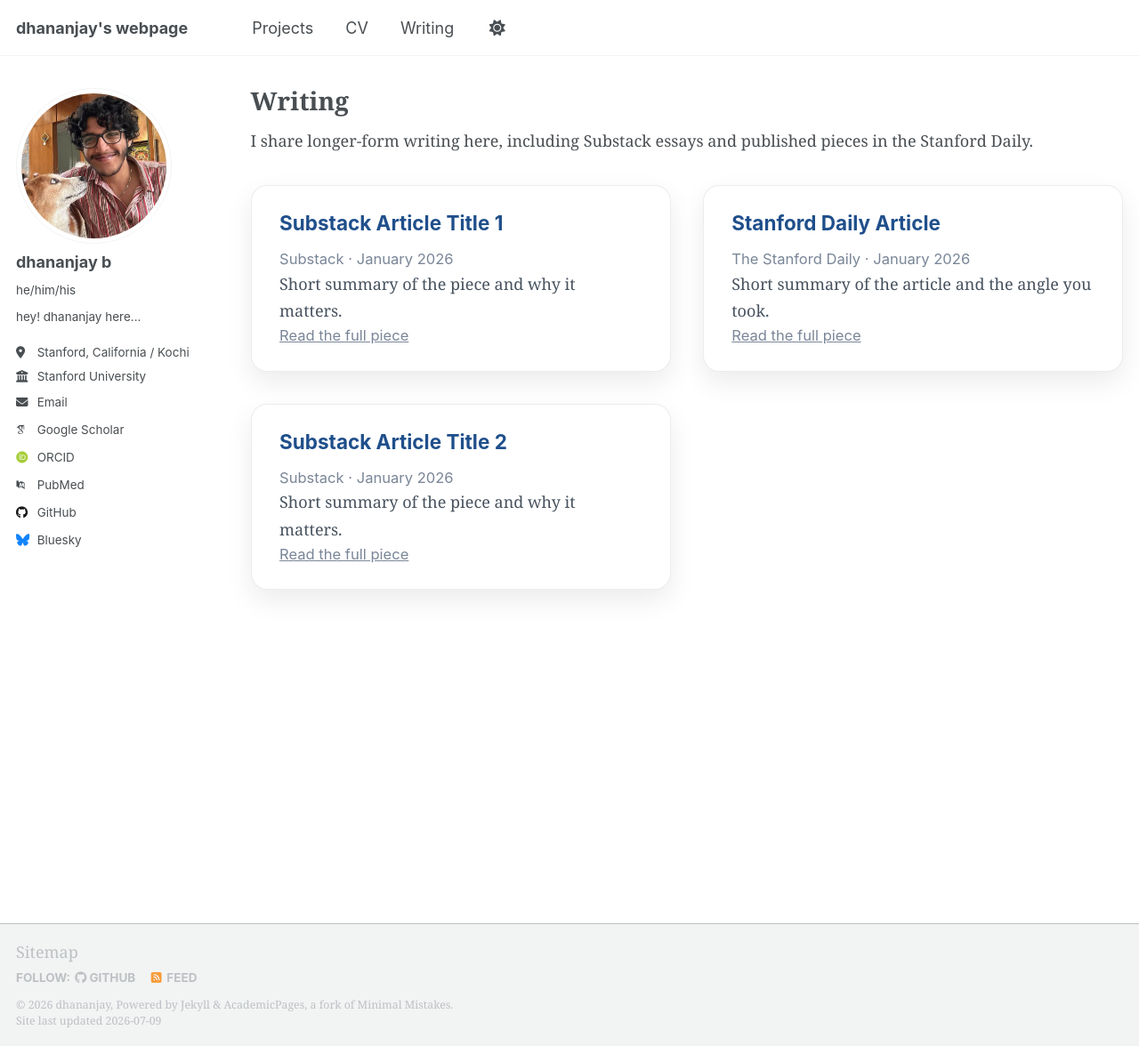
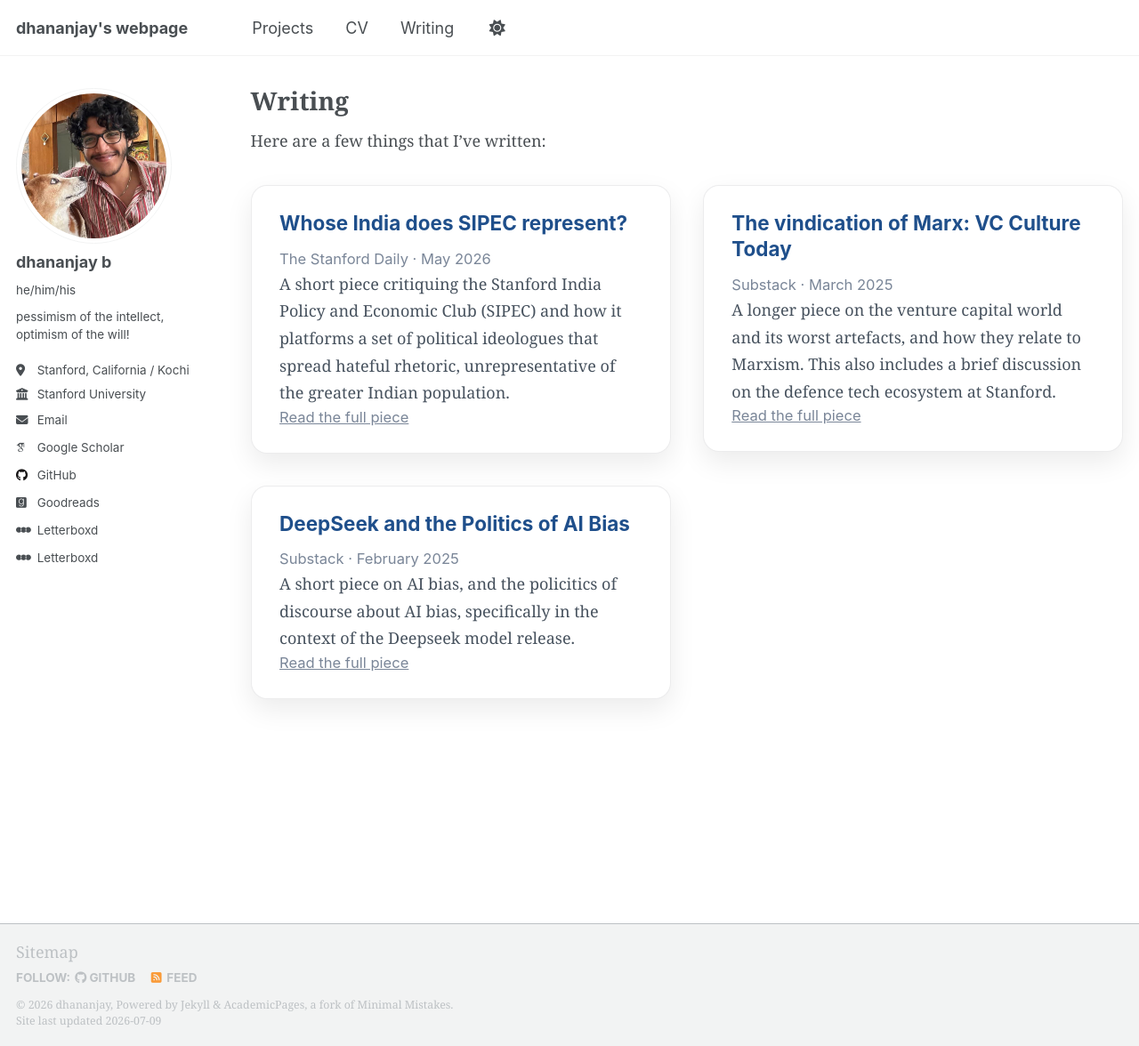
Before and after one commit to Dhananjay42/dhananjay42.github.io, a Jekyll site: the page built from _pages/writing.md, in a window 1280 px wide and 1176 px high. Shown: the whole window at 89% size. Built offline with Jekyll 4.4.1, drawn with Linux system fonts in a browser that asks for light colours; some web fonts are replaced; a script that is not in the unit is left out.

Commit message:
add changes

```diff
--- a/_config.yml
+++ b/_config.yml
@@ -26,7 +26,7 @@ author:
   avatar           : "profile_picture.jpg"
   name             : "dhananjay b"
   pronouns         : "he/him/his"
-  bio              : "hey! dhananjay here..."
+  bio              : "pessimism of the intellect, optimism of the will!"
   location         : "Stanford, California / Kochi, Kerala"
   employer         : "Stanford University"
   uri              : # URL
@@ -35,12 +35,12 @@ author:
   # Academic websites
   academia         : # URL
   arxiv            : # URL - Update with the correct link to your profile
-  googlescholar    : "https://scholar.google.com/citations?user=PS_CX0AAAAAJ"
+  googlescholar    : "https://scholar.google.com/citations?user=xkkHMwkAAAAJ&hl=en"
   inspire-hep      : # URL
   impactstory      : # URL
-  orcid            : "http://orcid.org/yourorcidurl"
+  orcid            : #
   semantic         : # URL
-  pubmed           : "https://www.ncbi.nlm.nih.gov/pubmed/?term=john+snow"
+  pubmed           : #
   researchgate     : # URL
   scopus           : # URL
 
@@ -54,11 +54,11 @@ author:
 
   # Social media
   artstation       : # Username
-  bluesky          : "bsky.app" # Replace this with you Bluesky username
+  bluesky          : #"bsky.app" # Replace this with you Bluesky username
   facebook         : # Username
   flickr           : # Username
   foursquare       : # Username
-  goodreads        : # Username
+  goodreads        : https://www.goodreads.com/user/show/202301015-dhananjay-b
   google_plus      : # Username
   keybase          : # Username
   instagram        : # Username
@@ -66,6 +66,7 @@ author:
   linkedin         : # Username
   mastodon         : # URL
   medium           : # URL
+  letterboxd       : https://letterboxd.com/clroymustang/
   pinterest        : # Username
   soundcloud       : # Username
   steam            : # Username
--- a/_data/writing.yml
+++ b/_data/writing.yml
@@ -1,17 +1,17 @@
-- title: "Substack Article Title 1"
+- title: "Whose India does SIPEC represent?"
+  outlet: "The Stanford Daily"
+  date: "2026-05-11"
+  description: "A short piece critiquing the Stanford India Policy and Economic Club (SIPEC) and how it platforms a set of political ideologues that spread hateful rhetoric, unrepresentative of the greater Indian population."
+  url: "https://stanforddaily.com/2026/05/11/whose-india-does-sipec-represent/"
+
+- title: "The vindication of Marx: VC Culture Today"
   outlet: "Substack"
-  date: "2026-01-01"
-  description: "Short summary of the piece and why it matters."
-  url: "https://your-substack-link-1"
+  date: "2025-03-14"
+  description: "A longer piece on the venture capital world and its worst artefacts, and how they relate to Marxism. This also includes a brief discussion on the defence tech ecosystem at Stanford."
+  url: "https://substack.com/home/post/p-159099730"
 
-- title: "Stanford Daily Article"
-  outlet: "The Stanford Daily"
-  date: "2026-01-01"
-  description: "Short summary of the article and the angle you took."
-  url: "https://your-stanford-daily-link"
-
-- title: "Substack Article Title 2"
+- title: "DeepSeek and the Politics of AI Bias"
   outlet: "Substack"
-  date: "2026-01-01"
-  description: "Short summary of the piece and why it matters."
-  url: "https://your-substack-link-2"
+  date: "2025-02-10"
+  description: "A short piece on AI bias, and the policitics of discourse about AI bias, specifically in the context of the Deepseek model release."
+  url: "https://substack.com/home/post/p-156725528"
--- a/_includes/author-profile.html
+++ b/_includes/author-profile.html
@@ -106,7 +106,10 @@
         <li><a href="https://foursquare.com/{{ author.foursquare }}"><i class="fab fa-fw fa-foursquare icon-pad-right" aria-hidden="true"></i>Foursquare</a></li>
       {% endif %}
       {% if author.goodreads %}
-        <li><a href="https://www.goodreads.com/{{ author.goodreads }}"><i class="fab fa-fw fa-goodreads icon-pad-right" aria-hidden="true"></i>Goodreads</a></li>
+        <li><a href="{% if author.goodreads contains '://' %}{{ author.goodreads }}{% else %}https://www.goodreads.com/{{ author.goodreads }}{% endif %}"><i class="fab fa-fw fa-goodreads icon-pad-right" aria-hidden="true"></i>Goodreads</a></li>
+      {% endif %}
+      {% if author.letterboxd %}
+        <li><a href="{% if author.letterboxd contains '://' %}{{ author.letterboxd }}{% else %}https://letterboxd.com/{{ author.letterboxd }}{% endif %}"><i class="fab fa-fw fa-letterboxd icon-pad-right" aria-hidden="true"></i>Letterboxd</a></li>
       {% endif %}
       {% if author.google_plus %}
         <li><a href="https://plus.google.com/+{{ author.google_plus }}"><i class="fab fa-fw fa-google-plus-g icon-pad-right" aria-hidden="true"></i>Google+</a></li>
@@ -128,6 +131,9 @@
       {% endif %}
       {% if author.medium %}
         <li><a href="{{ author.medium }}"><i class="fab fa-fw fa-medium icon-pad-right" aria-hidden="true"></i>Medium</a></li>
+      {% endif %}
+      {% if author.letterboxd %}
+        <li><a href="https://letterboxd.com/{{ author.letterboxd }}"><i class="fab fa-fw fa-letterboxd icon-pad-right" aria-hidden="true"></i>Letterboxd</a></li>
       {% endif %}
       {% if author.pinterest %}
         <li><a href="https://www.pinterest.com/{{ author.pinterest }}"><i class="fab fa-fw fa-pinterest icon-pad-right" aria-hidden="true"></i>Pinterest</a></li>
--- a/_pages/writing.md
+++ b/_pages/writing.md
@@ -7,7 +7,7 @@ author_profile: true
 
 {% include base_path %}
 
-I share longer-form writing here, including Substack essays and published pieces in the Stanford Daily.
+Here are a few things that I've written:
 
 <div class="portfolio-grid">
   {% for item in site.data.writing %}
```
